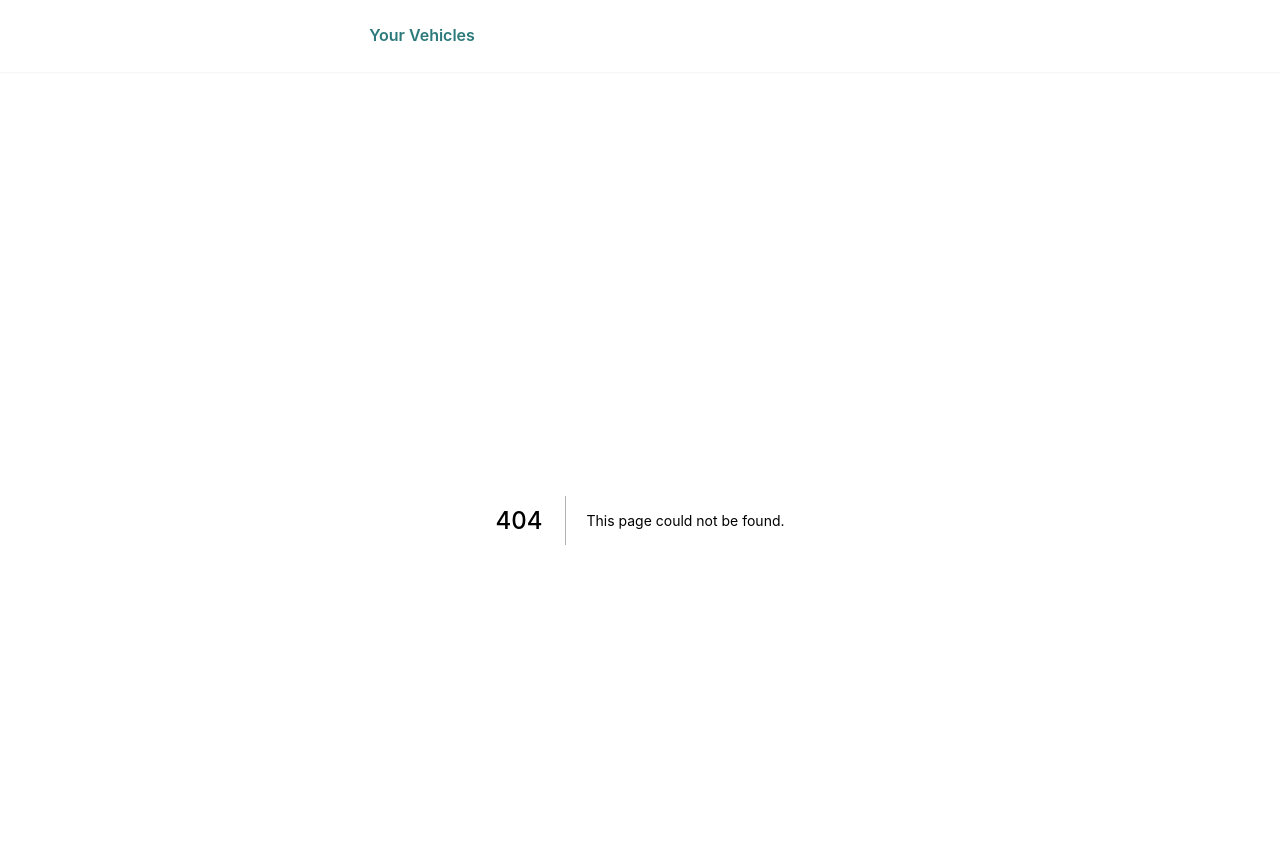
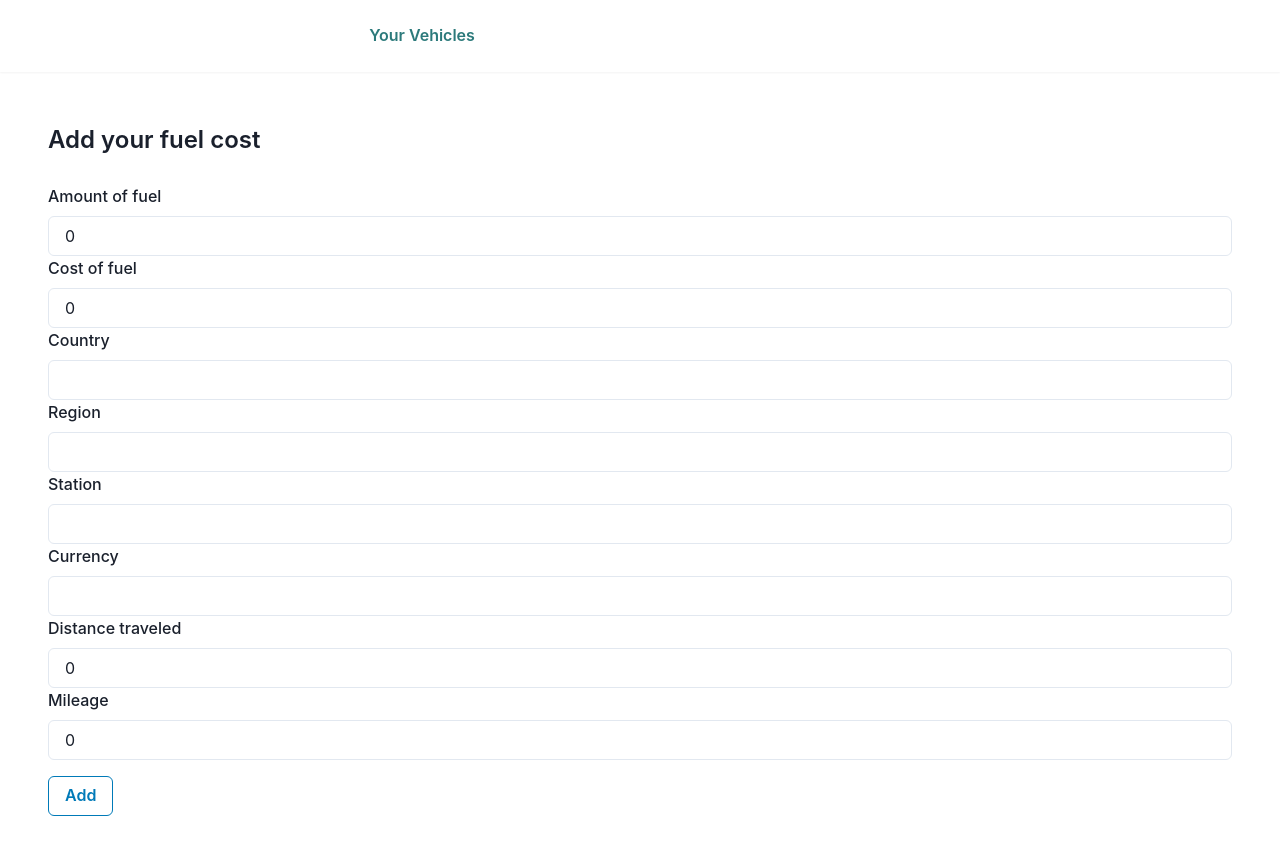
Before and after one commit to Bedol/fuelion-tracker, a Next.js app: page /vehicles/1/fueling/new in a window 1280 px wide. Before the commit this address had no page. Shown: the top 854 px of the page. After the commit the page ends 832 px from the top, so only its background shows below. Built offline with nearby package versions, Linux system fonts and the light colour scheme.

Commit message:
refactor: allow to add refueling to vehicle

```diff
--- /dev/null
+++ b/components/fueling/form.tsx
@@ -0,0 +1,150 @@
+import { Box, Button, FormControl, FormLabel, Input } from "@chakra-ui/react";
+import { useRouter } from "next/router";
+import React from "react";
+
+const Form = ({ vehicleId }: { vehicleId: number }) => {
+  const [formData, setFormData] = React.useState({
+    amount: 0.0,
+    cost: 0.0,
+    date: new Date(Date.now()),
+    country: "",
+    region: "",
+    station: "",
+    currency: "",
+    distance_traveled: 0.0,
+    mileage: 0.0,
+    vehicle_id: vehicleId,
+  });
+  const router = useRouter();
+
+  const handleChange = (e: React.BaseSyntheticEvent) => {
+    const { name, value, valueAsNumber, type } = e.target;
+
+    if (type === "number") {
+      return setFormData({ ...formData, [name]: valueAsNumber });
+    }
+
+    setFormData({ ...formData, [name]: value });
+  };
+
+  const handleSubmit = async (e: React.SyntheticEvent) => {
+    e.preventDefault();
+
+    try {
+      await fetch("/api/fueling", {
+        method: "POST",
+        headers: { "Content-Type": "application/json" },
+        body: JSON.stringify(formData),
+      });
+
+      await router.push("/fueling/new");
+    } catch (e) {
+      console.error(e);
+    }
+  };
+
+  return (
+    <Box as="form">
+      <FormControl>
+        <FormLabel htmlFor="amount">Amount of fuel</FormLabel>
+        <Input
+          type="number"
+          name="amount"
+          id="amount"
+          onChange={(e) => handleChange(e)}
+          value={formData.amount}
+        />
+      </FormControl>
+
+      <FormControl>
+        <FormLabel htmlFor="cost">Cost of fuel</FormLabel>
+        <Input
+          type="number"
+          name="cost"
+          id="cost"
+          onChange={(e) => handleChange(e)}
+          value={formData.cost}
+        />
+      </FormControl>
+
+      <FormControl>
+        <FormLabel htmlFor="cost">Country</FormLabel>
+        <Input
+          type="text"
+          name="country"
+          id="country"
+          onChange={(e) => handleChange(e)}
+          value={formData.country}
+        />
+      </FormControl>
+
+      <FormControl>
+        <FormLabel htmlFor="cost">Region</FormLabel>
+        <Input
+          type="text"
+          name="region"
+          id="region"
+          onChange={(e) => handleChange(e)}
+          value={formData.region}
+        />
+      </FormControl>
+
+      <FormControl>
+        <FormLabel htmlFor="cost">Station</FormLabel>
+        <Input
+          type="text"
+          name="station"
+          id="station"
+          onChange={(e) => handleChange(e)}
+          value={formData.station}
+        />
+      </FormControl>
+
+      <FormControl>
+        <FormLabel htmlFor="cost">Currency</FormLabel>
+        <Input
+          type="text"
+          name="currency"
+          id="currency"
+          max={3}
+          min={3}
+          onChange={(e) => handleChange(e)}
+          value={formData.currency}
+        />
+      </FormControl>
+
+      <FormControl>
+        <FormLabel htmlFor="cost">Distance traveled</FormLabel>
+        <Input
+          type="number"
+          name="distance_traveled"
+          id="distance_traveled"
+          onChange={(e) => handleChange(e)}
+          value={formData.distance_traveled}
+        />
+      </FormControl>
+
+      <FormControl>
+        <FormLabel htmlFor="cost">Mileage</FormLabel>
+        <Input
+          type="number"
+          name="mileage"
+          id="mileage"
+          onChange={(e) => handleChange(e)}
+          value={formData.mileage}
+        />
+      </FormControl>
+
+      <Button
+        onClick={handleSubmit}
+        colorScheme="telegram"
+        variant="outline"
+        my="4"
+      >
+        Add
+      </Button>
+    </Box>
+  );
+};
+
+export default Form;
--- /dev/null
+++ b/pages/vehicles/[id]/fueling/new.tsx
@@ -0,0 +1,35 @@
+import { Box, Flex } from "@chakra-ui/react";
+import Form from "../../../../components/fueling/form";
+
+const NewFuelingPage = ({ vehicleId }: { vehicleId: number }) => {
+  return (
+    <Box>
+      <Flex flexDir="column" justifyContent="space-between">
+        <Box
+          as="h2"
+          fontSize="2xl"
+          fontWeight="semibold"
+          lineHeight="10"
+          mb="6"
+        >
+          Add your fuel cost
+        </Box>
+
+        <Form vehicleId={vehicleId} />
+      </Flex>
+    </Box>
+  );
+};
+
+export default NewFuelingPage;
+
+export async function getServerSideProps(context) {
+  const { id } = context.params;
+  const vehicleId = parseInt(id);
+
+  return {
+    props: {
+      vehicleId,
+    },
+  };
+}
```
Also changed, not shown: pages/fueling/new.tsx (deleted, +0 -179 lines), pages/vehicles/index.tsx (+15 -12 lines).
